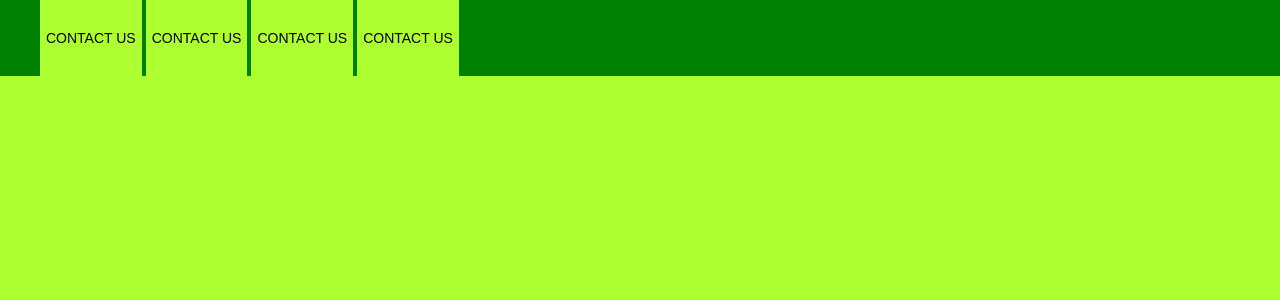
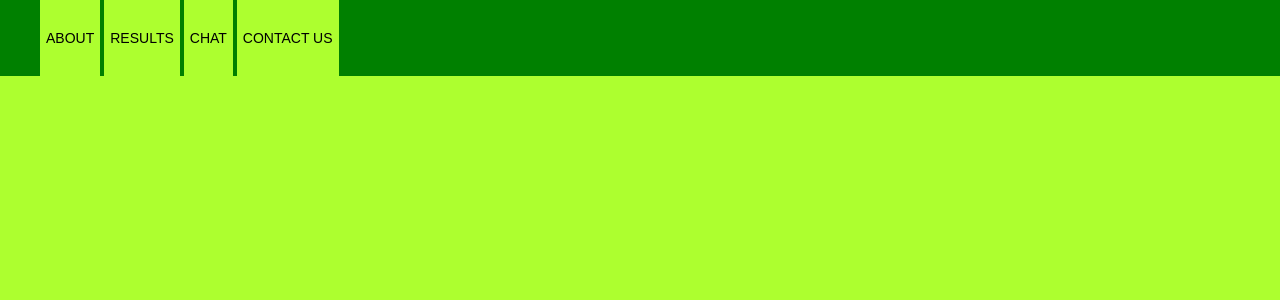
Before and after one commit to Kalmanis/Prog-Bio, a Flask app: page / in a window 1280 px wide. Shown: the top 300 px of the page. Run offline with Flask 2, Linux system fonts and the light colour scheme.

Commit message:
Update BioM.html

```diff
--- a/templates/BioM.html
+++ b/templates/BioM.html
@@ -10,9 +10,9 @@
             <div class="container">
                 <nav>
                     <ul>
-                        <li><button>Contact Us</button></li>
-                        <li><button>Contact Us</button></li>
-                        <li><button>Contact Us</button></li>
+                        <li><button>About</button></li>
+                        <li><button>Results</button></li>
+                        <li><button>Chat</button></li>
                         <li><button>Contact Us</button></li>
                     </ul>
                 </nav>
```
